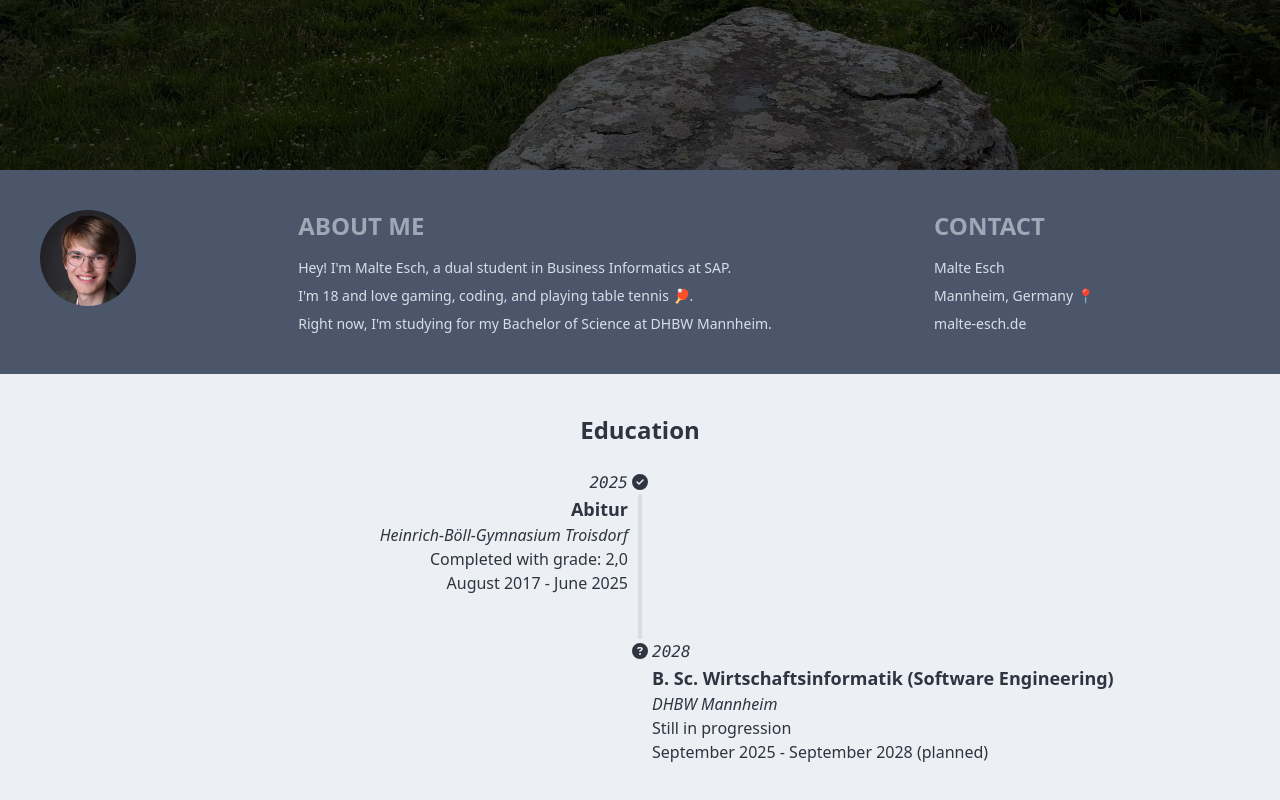
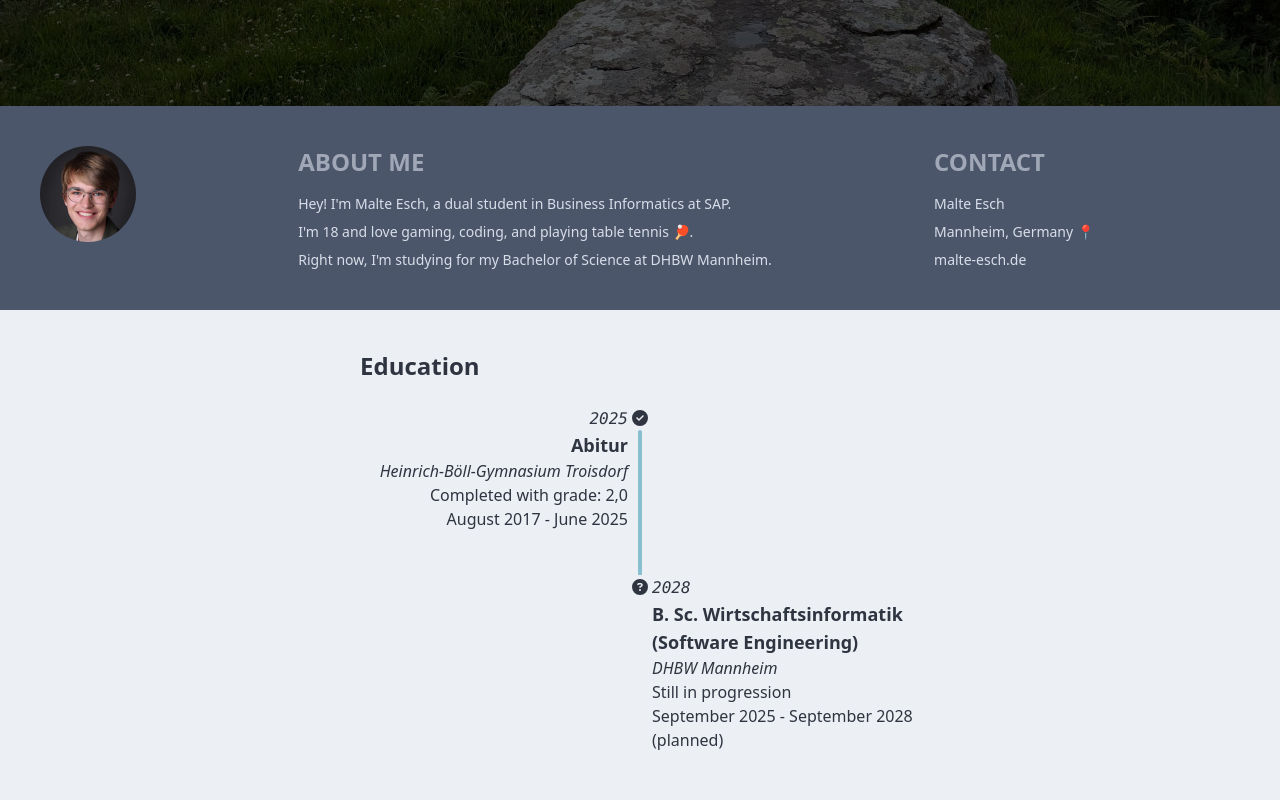
Before and after one commit to MaeschDEV/malte-esch-website, a Next.js app: page / in a window 1280 px wide. Shown: the part 694-1494 px from the top of the page. Built offline with nearby package versions, Linux system fonts and the light colour scheme.

Commit message:
Fixed the width of the education div and pushed the title to the left

```diff
--- a/app/components/education.tsx
+++ b/app/components/education.tsx
@@ -3,10 +3,9 @@ import { FaCircleCheck, FaCircleQuestion } from "react-icons/fa6";
 
 const education = () => {
   return (
-    <div className="p-10">
-      <div className="flex justify-center">
-        <h1 className="mb-5 text-2xl font-semibold">Education</h1>
-      </div>
+    <div className="flex items-center justify-center">
+      <div className="w-1/2 p-10">
+        <h1 className="mb-5 text-2xl font-semibold text-left">Education</h1>
         <ul className="timeline timeline-snap-icon max-md:timeline-compact timeline-vertical">
           <li>
             <div className="timeline-middle">
@@ -19,10 +18,10 @@ const education = () => {
               <p>Completed with grade: 2,0</p>
               <p>August 2017 - June 2025</p>
             </div>
-          <hr className="mt-2" />
+            <hr className="mt-2 bg-accent" />
           </li>
           <li>
-          <hr className="mb-2" />
+            <hr className="mb-2 bg-accent" />
             <div className="timeline-middle">
               <FaCircleQuestion></FaCircleQuestion>
             </div>
@@ -38,6 +37,7 @@ const education = () => {
           </li>
         </ul>
       </div>
+    </div>
   );
 };
 
--- a/app/page.tsx
+++ b/app/page.tsx
@@ -9,14 +9,16 @@ const homepage = () => {
       <div>
         <Navbar></Navbar>
       </div>
-      <div id="home" className="pt-16">
+      <div id="home">
         <Hero></Hero>
       </div>
       <div id="about">
         <About></About>
       </div>
-      <div id="education">
-        <Education></Education>
+      <div id="resume">
+        <div id="education">
+          <Education></Education>
+        </div>
       </div>
     </div>
   );
```
Lines whose indentation alone changed are shown as unchanged.
